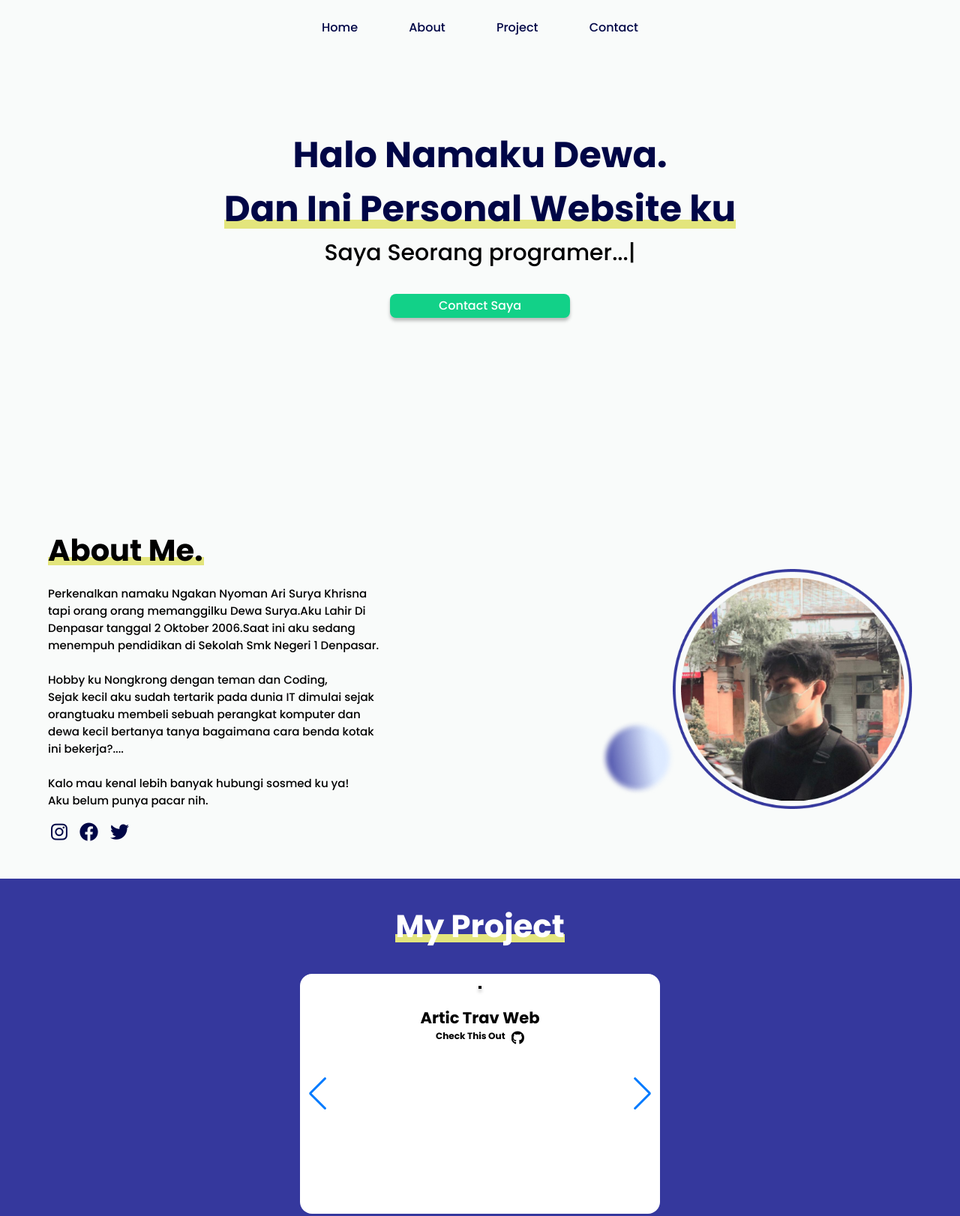
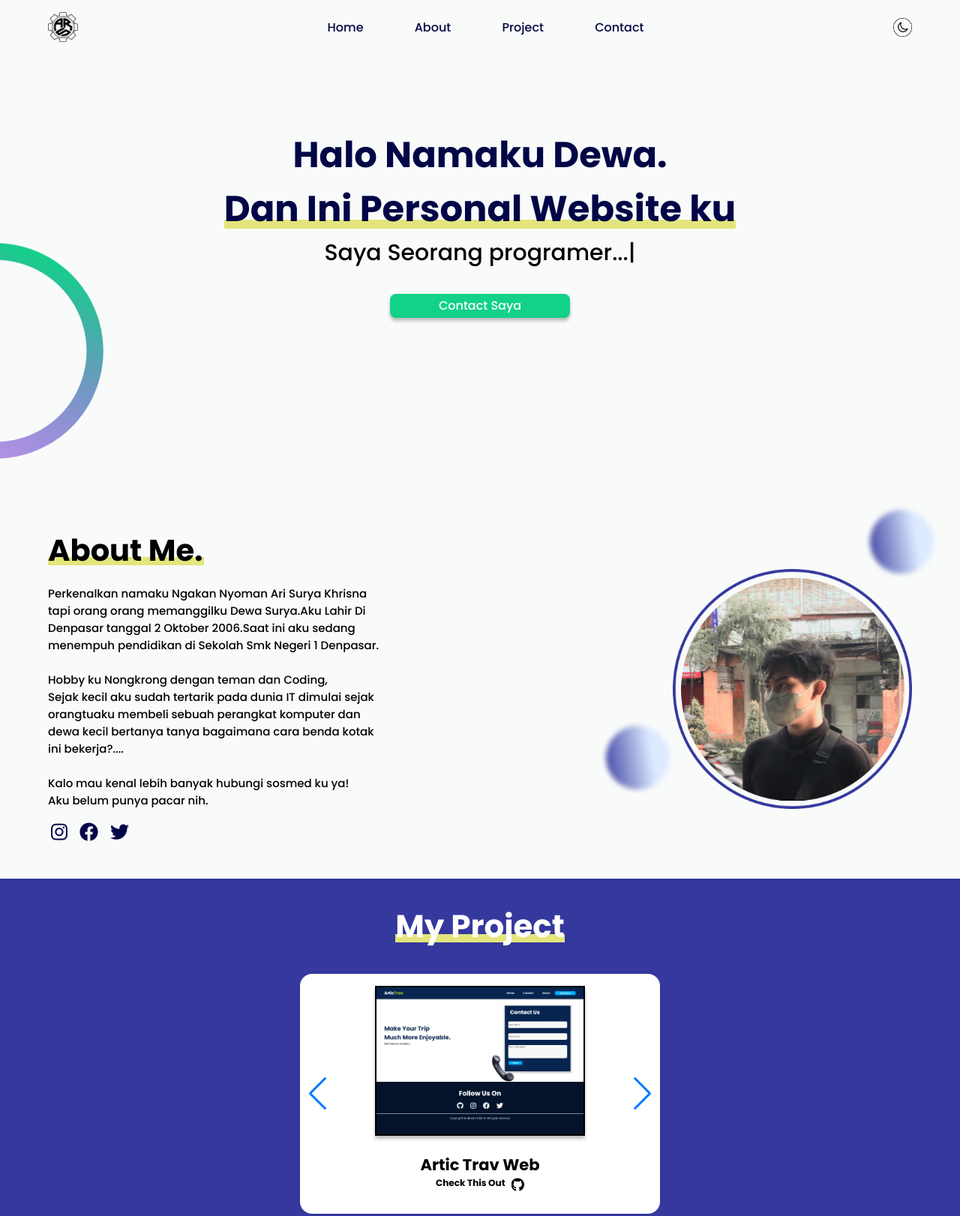
Before and after one commit to arisuryaa/Tugas-PWPB, a plain HTML site: page index.html in a window 1280 px wide. Shown: the top 1622 px of the page at 75% size. Drawn offline with nearby package versions, Linux system fonts and the light colour scheme.

Commit message:
Update index.html
benerin foto pt2

```diff
--- a/index.html
+++ b/index.html
@@ -17,19 +17,19 @@
   <body>
     <nav>
       <div class="container">
-        <img src=".img/logo fin 1@3x.png" alt="" height="40rem" width="auto" />
+        <img src="./img/logo fin 1@3x.png" alt="" height="40rem" width="auto" />
         <div class="text-nav">
           <a href="#">Home</a>
           <a href="#about">About</a>
           <a href="#project">Project</a>
           <a href="#contact">Contact</a>
         </div>
-        <img src=".img/dark.png" alt="" height="25rem" />
+        <img src="./img/dark.png" alt="" height="25rem" />
       </div>
     </nav>
 
     <section id="hero">
-      <img src=".img/element.png" class="spinner" alt="" />
+      <img src="./img/element.png" class="spinner" alt="" />
       <div class="container-hero">
         <div class="item-hero" data-aos="fade" data-aos-duration="2000">
           <h1>
@@ -44,7 +44,7 @@
 
     <section id="about">
       <div class="element">
-        <img src=".img/Ellipse 3.png" data-aos="fade" data-aos-duration="1000" class="floater dur" alt="" />
+        <img src="./img/Ellipse 3.png" data-aos="fade" data-aos-duration="1000" class="floater dur" alt="" />
         <img src="./img/Ellipse 3.png" data-aos="fade" data-aos-duration="1000" class="floater" alt="" />
       </div>
       <div class="container-about">
@@ -115,7 +115,7 @@
           <div class="swiper mySwiper">
             <div class="swiper-wrapper">
               <div class="swiper-slide">
-                <img src=".img/project1.png" height="200px" width="auto" alt="" />
+                <img src="./img/project1.png" height="200px" width="auto" alt="" />
                 <h3>Artic Trav Web</h3>
                 <div class="link">
                   <h6>Check This Out</h6>
@@ -134,7 +134,7 @@
     <section id="contact">
       <div class="container-contact">
         <!-- <img src="/img/icons.png" alt="" /> -->
-        <img src=".img/icons.png" alt="" />
+        <img src="./img/icons.png" alt="" />
         <div class="item-contact" data-aos="fade" data-aos-duration="3000">
           <div class="judul-contact">
             <h1>Contact Me.</h1>
```
